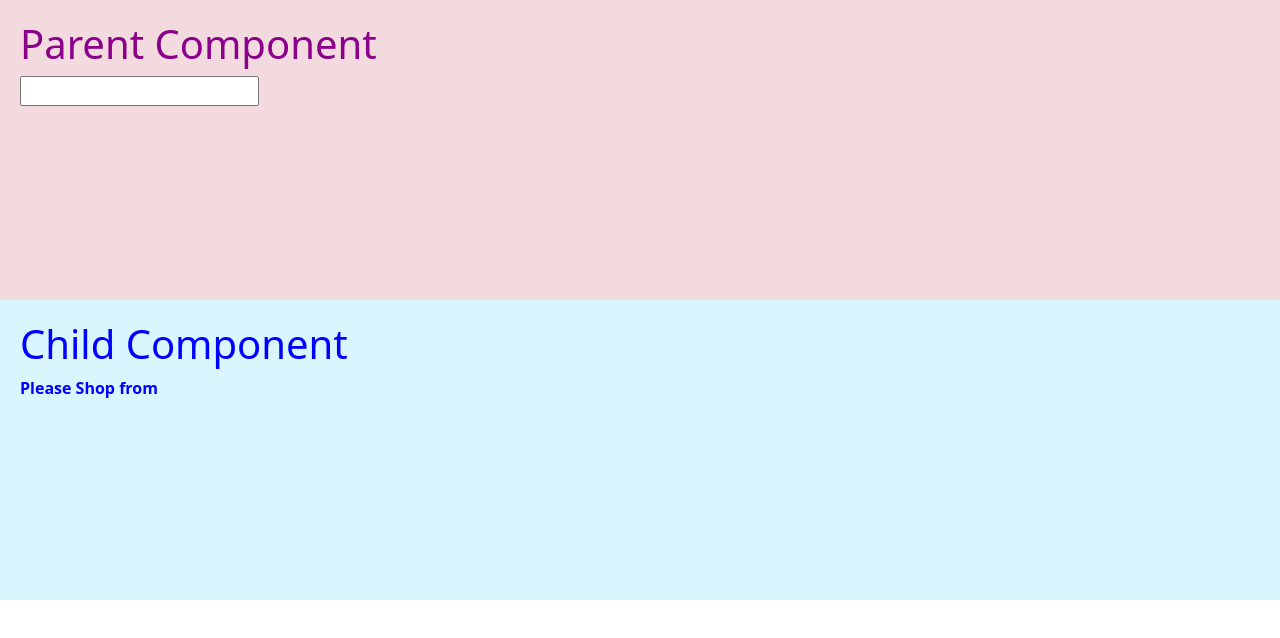
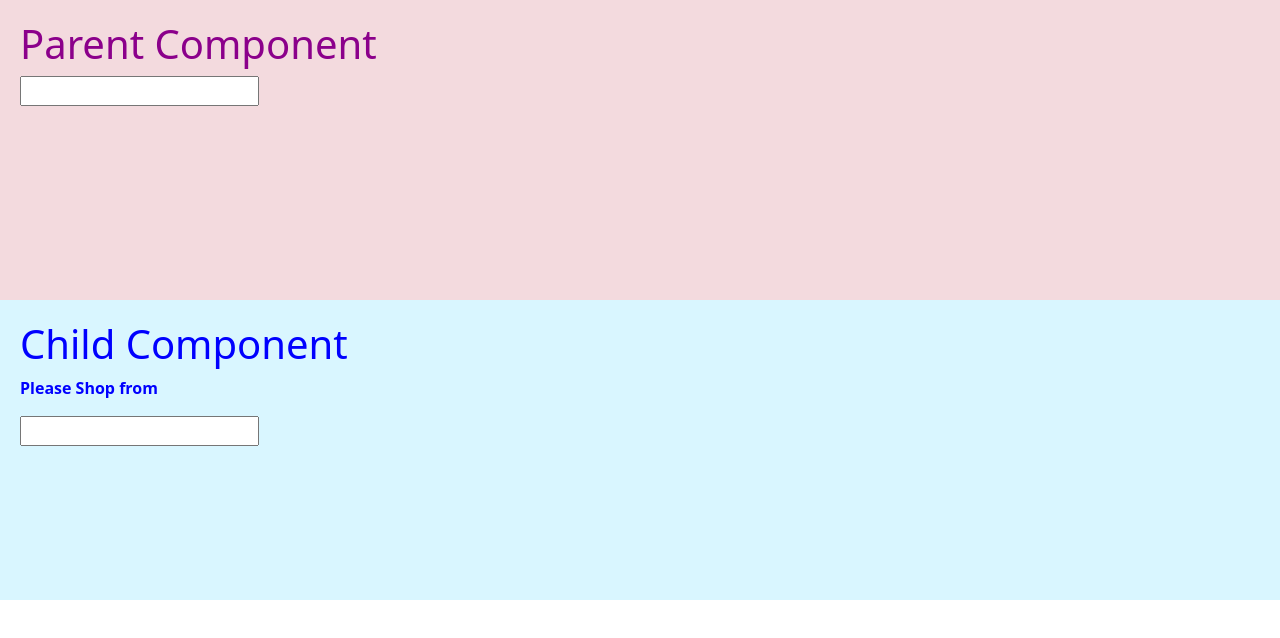
Before and after one commit to Owen150/angular-app, an Angular app: page / in a window 1280 px wide. Shown: the top 638 px of the page. Built offline with nearby package versions, Linux system fonts and the light colour scheme.

Commit message:
Passing data from Child Component to Parent Component - Component Communication @Output directive.

```diff
--- a/src/app/child/child.component.html
+++ b/src/app/child/child.component.html
@@ -1,4 +1,5 @@
 <div>
     <h1>Child Component</h1>
     <p>Please Shop from {{ myShop }}</p>
+    <input type="text" (input)="sendMessageToParent($event)">
 </div>
--- a/src/app/child/child.component.ts
+++ b/src/app/child/child.component.ts
@@ -1,4 +1,4 @@
-import { Component, Input } from '@angular/core';
+import { Component, EventEmitter, Input, Output } from '@angular/core';
 
 @Component({
   selector: 'app-child',
@@ -8,4 +8,11 @@ import { Component, Input } from '@angular/core';
 export class ChildComponent {
   @Input()
   myShop = 'aspire';
+
+  @Output()
+  sendMessageEmitter = new EventEmitter();
+
+  sendMessageToParent(e:any) {
+    this.sendMessageEmitter.emit(e.target.value);
+  }
 }
--- a/src/app/parent/parent.component.html
+++ b/src/app/parent/parent.component.html
@@ -1,5 +1,10 @@
 <div>
-    <h1>Parent Component</h1>
-    <input type="text" [(ngModel)]="shopNameInParent">
+  <!-- Passing Data from Parent to child -->
+  <h1>Parent Component</h1>
+  <input type="text" [(ngModel)]="shopNameInParent" />
+  <p>{{msgFromChild}}</p>
 </div>
-<app-child [myShop]="shopNameInParent"></app-child>
+<app-child
+  [myShop]="shopNameInParent"
+  (sendMessageEmitter)="receiveMessage($event)"
+></app-child>
--- a/src/app/parent/parent.component.ts
+++ b/src/app/parent/parent.component.ts
@@ -7,4 +7,10 @@ import { Component } from '@angular/core';
 })
 export class ParentComponent {
   shopNameInParent = "";
+
+  msgFromChild = "";
+
+  receiveMessage(msg:any) {
+    this.msgFromChild = msg;
+  }
 }
```
